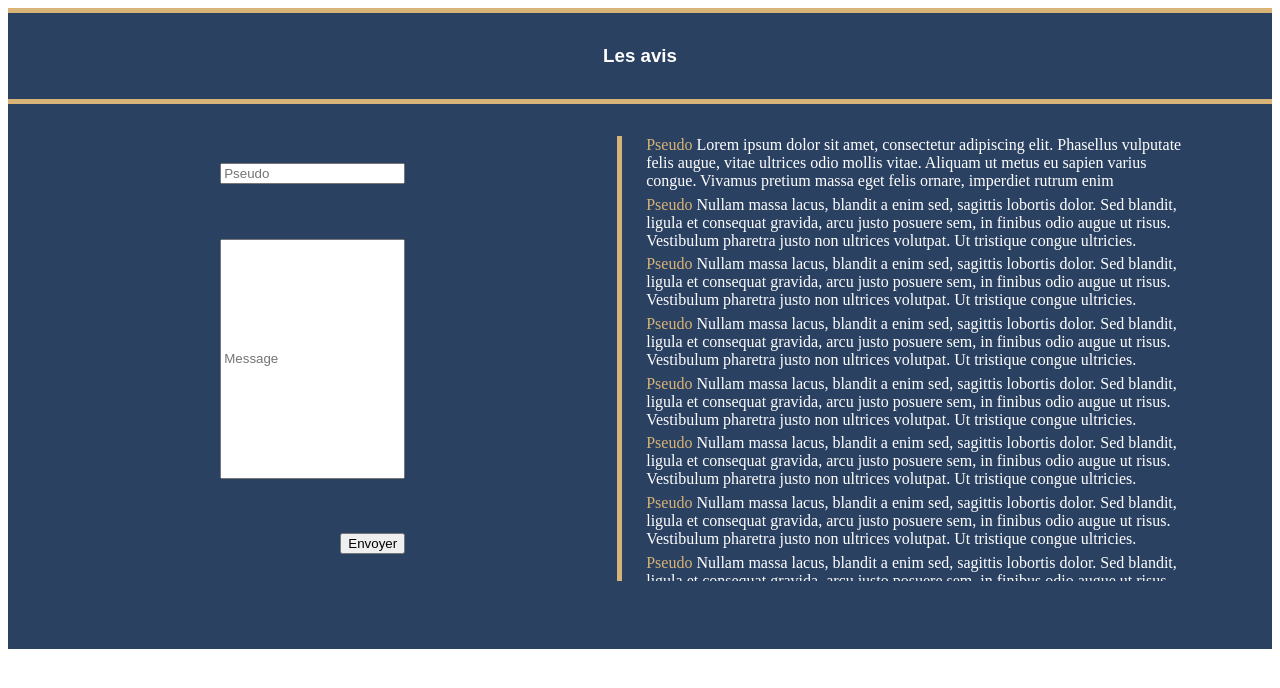
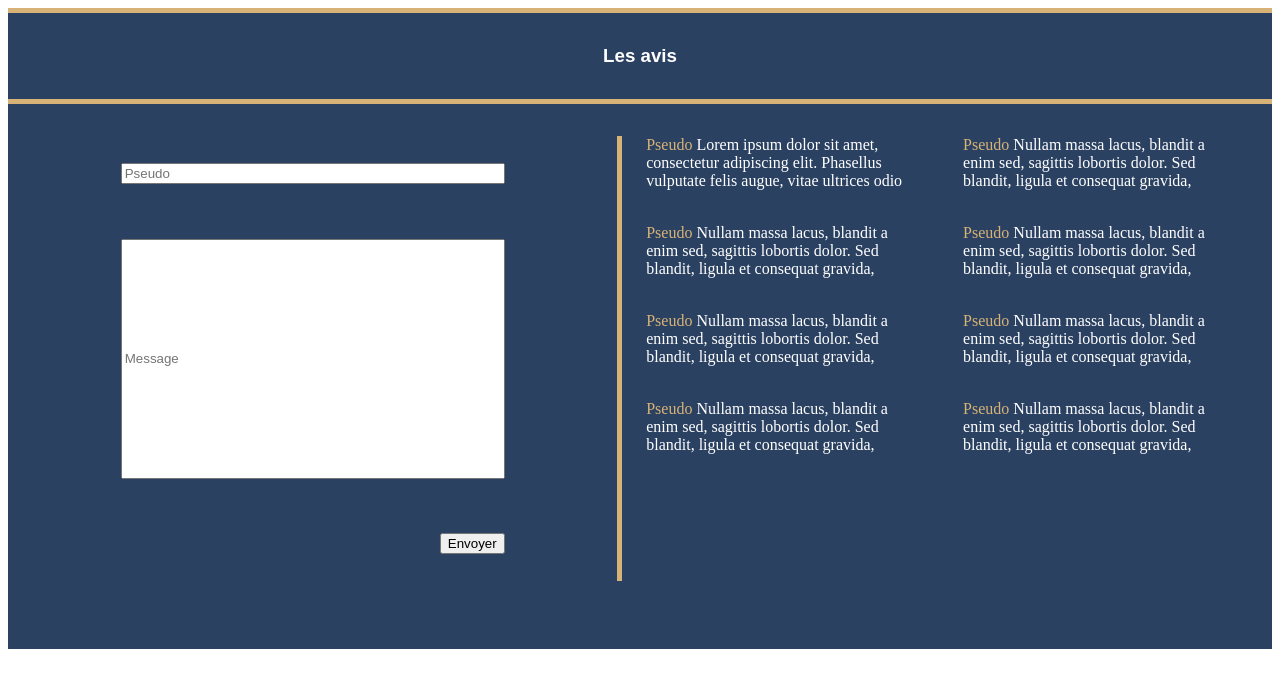
Before and after one commit to vinpap/brief_reprise_projet_web, a PHP site: page /front/avis.php in a window 1280 px wide. Shown: the top 688 px of the page. Run offline with PHP 8.4, Linux system fonts and the light colour scheme.

Commit message:
avis text grid amelioration

```diff
--- a/asset/css/accueil.css
+++ b/asset/css/accueil.css
@@ -1,5 +1,5 @@
 .container-accueil {
-    height: 80vh;
+    height: 75vh;
     width: 100vw;
     text-align: center;
 }
--- a/asset/css/avis.css
+++ b/asset/css/avis.css
@@ -30,6 +30,15 @@
     align-content: space-around;
 }
 
+.formulaire .button {
+    width: 100%;
+    display: grid;
+    justify-content: end;
+}
+.formulaire div input {
+    width: 30vw;
+}
+
 .container_texte {
     width: 50%;
     margin: 1.5rem;
@@ -37,8 +46,8 @@
     overflow-y: scroll;
     height: 100%;
     display: grid;
-    grid-template-columns: repeat(auto-fit, minmax(20rem, 1fr));
-    grid-auto-rows: minmax(auto, 3.5rem);
+    grid-template-columns: repeat(auto-fit, minmax(15rem, 1fr));
+    grid-auto-rows: minmax(1.5rem, 3.5rem);
     gap: 2rem;
 }
 
@@ -65,12 +74,6 @@
     width: 90%;
 }
 
-.formulaire .button {
-    width: 100%;
-    display: grid;
-    justify-content: end;
-}
-
 #message {
     height: 30vh;
 }
--- a/asset/css/station.css
+++ b/asset/css/station.css
@@ -19,6 +19,7 @@
 
 .info h3 {
     color: #2B4162;
+    text-shadow: #ffffff 1px 0 10px,#ffffff 1px 0 10px,#ffffff 1px 0 10px,#ffffff 1px 0 10px;
     font-family: Comfortaa-VariableFont_wght, sans-serif;
 }
 
```
